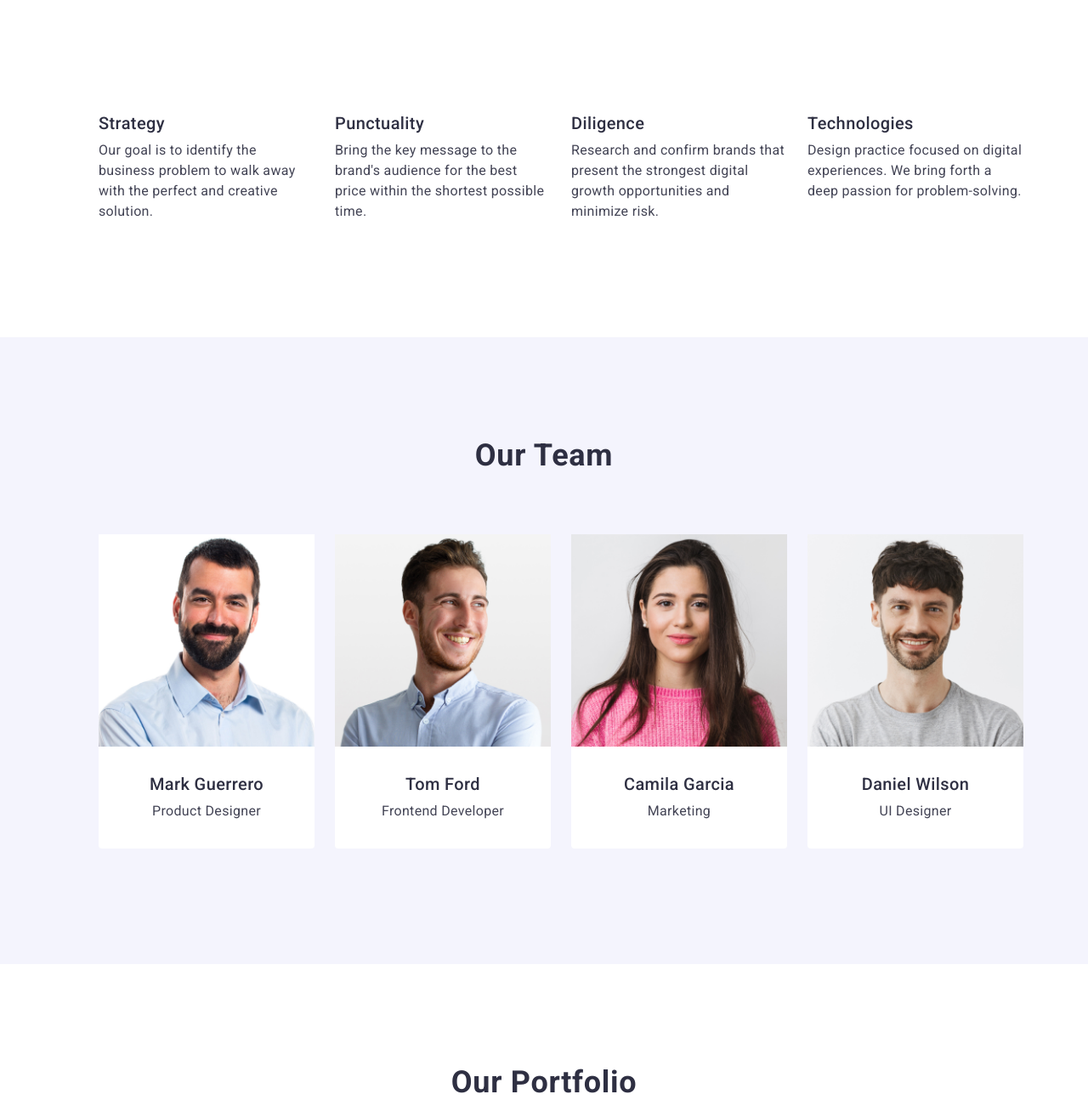
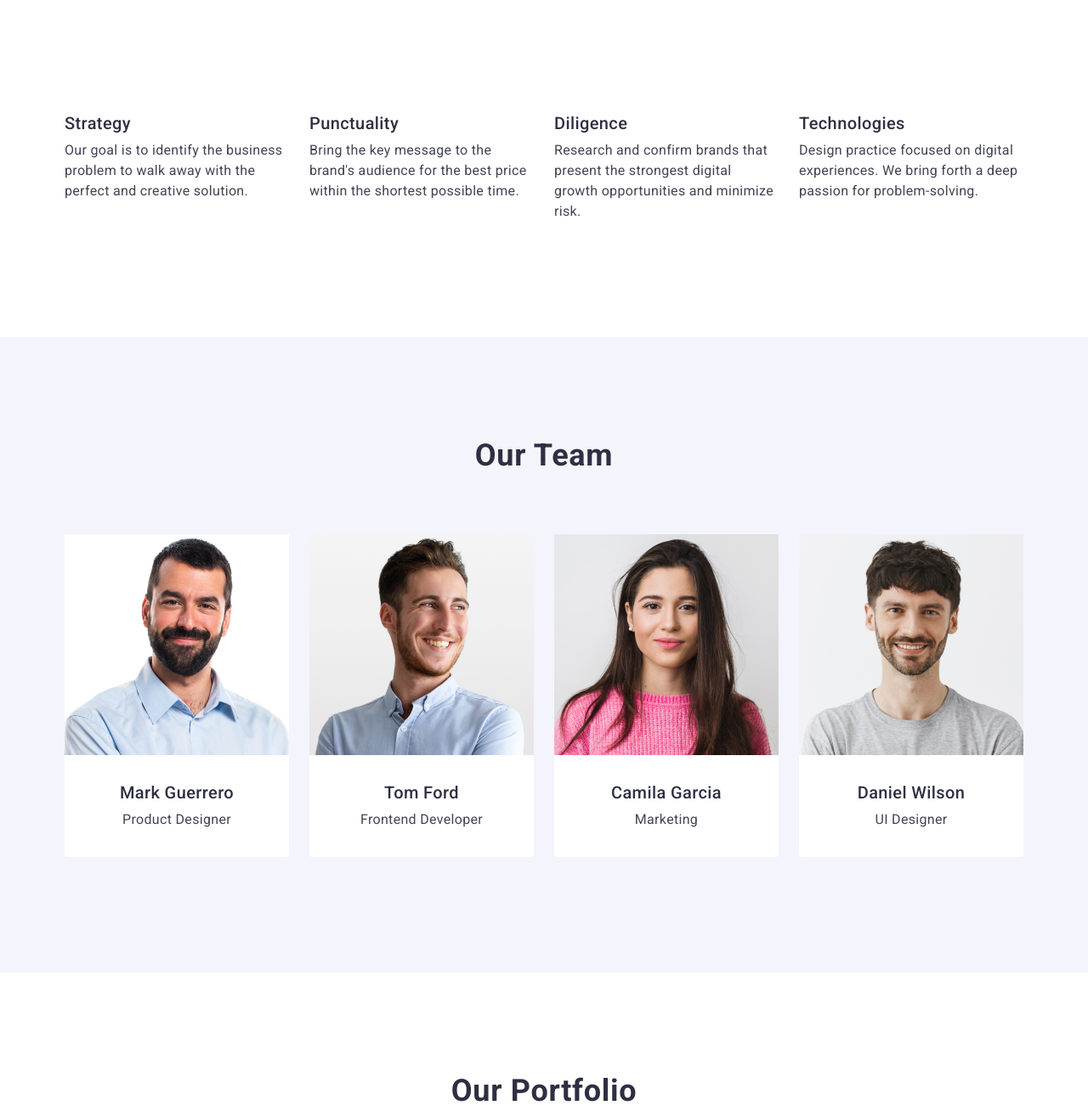
Before and after one commit to RITAS2000/goit-markup-hw-03, a plain HTML site: page index.html in a window 1280 px wide. Shown: the part 660-1968 px from the top of the page at 85% size. Drawn offline with nearby package versions, Linux system fonts and the light colour scheme.

Commit message:
formula2

```diff
--- a/css/styles.css
+++ b/css/styles.css
@@ -172,6 +172,7 @@ body {
     display: flex;
     list-style-type: none;
     gap: 24px;
+    padding: 0;
 }
 .li-section-formula {
     width: calc((100% - 72px) / 4);
@@ -211,6 +212,7 @@ body {
     display: flex;
     list-style-type: none;
     gap: 24px;
+    padding: 0;
 }
 .li-section-three-formula {
     width: calc((100% - 72px) / 4);
@@ -263,6 +265,7 @@ body {
     column-gap: 24px;
     row-gap: 48px;
     list-style-type: none;
+    padding: 0;
 }
 .li-four:nth-child(4),
 .li-four:nth-child(5),
```
